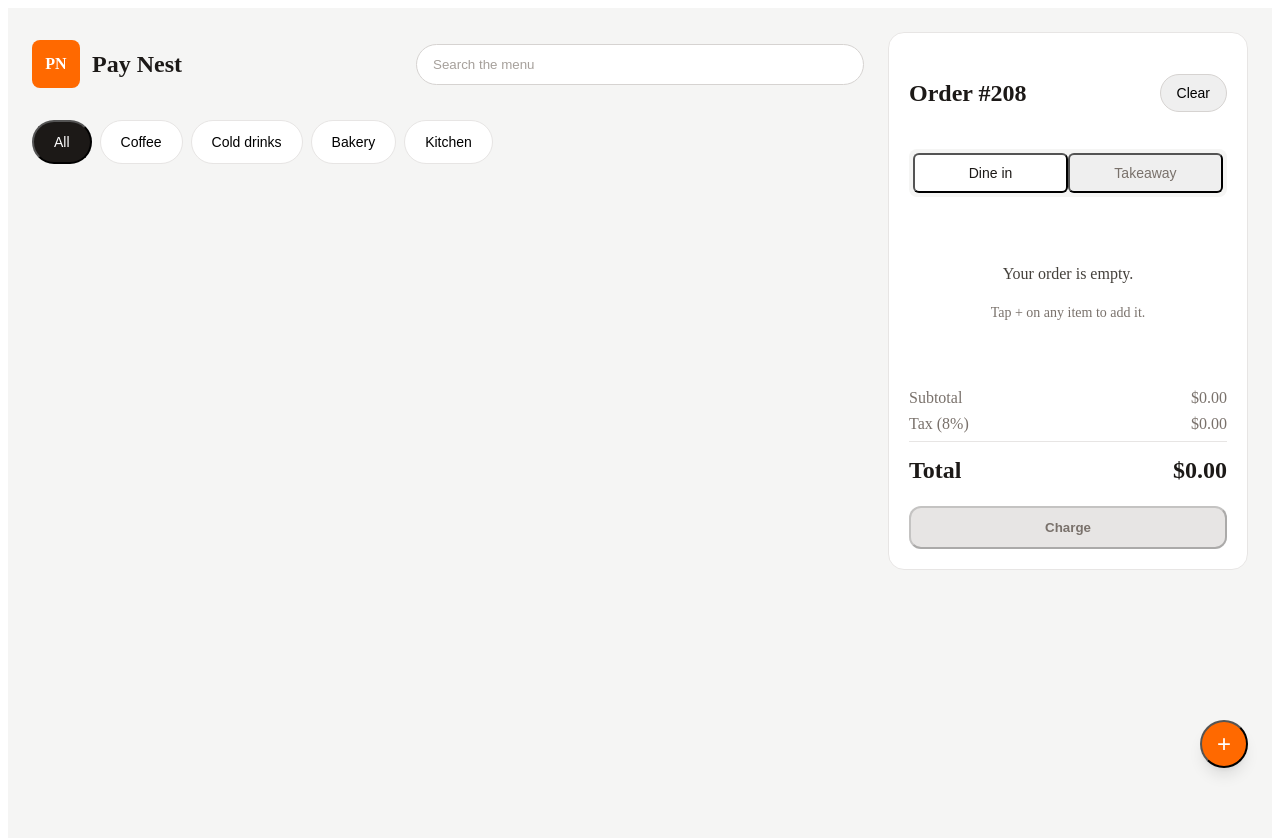
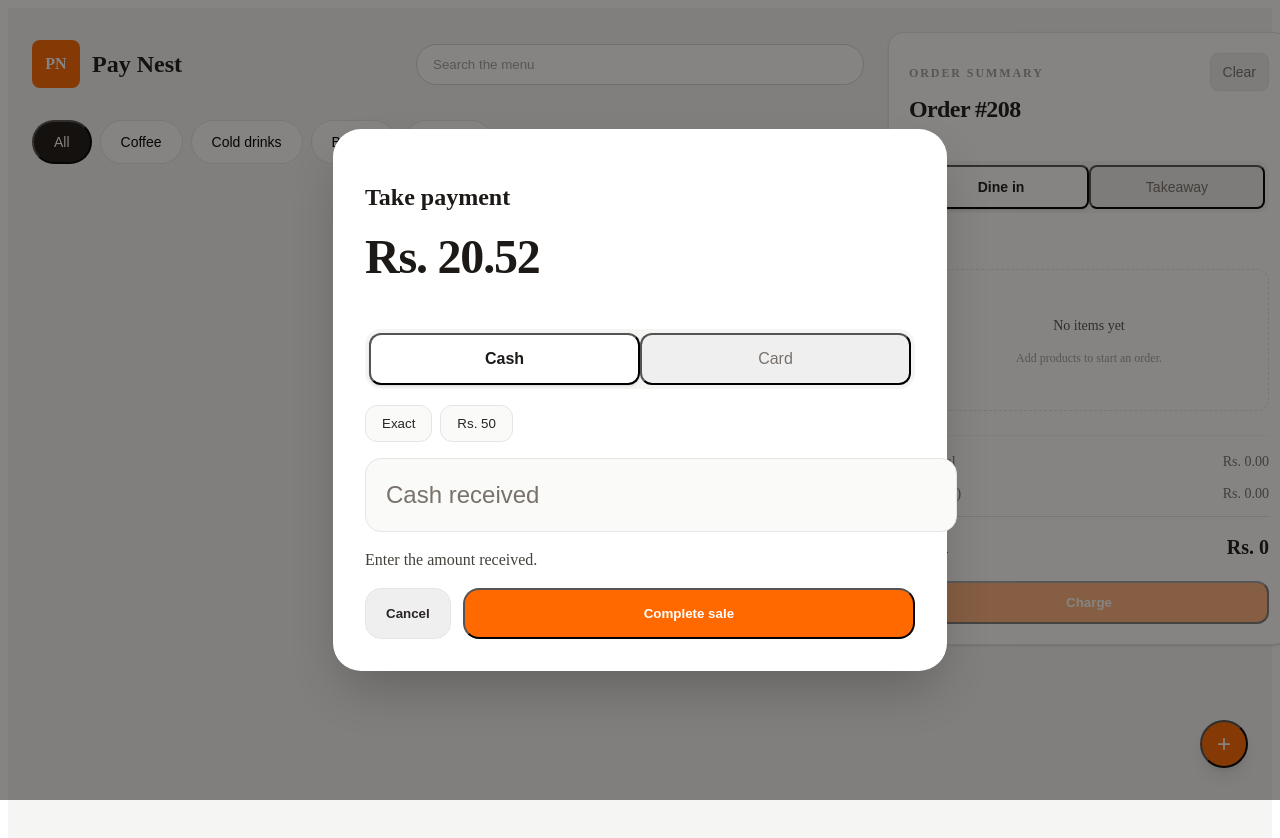
Before and after one commit to sakunathejan/daily-mart-pos-system, a React (Vite) app: page / in a window 1280 px wide. Shown: the top 838 px of the page. Built offline with nearby package versions, Linux system fonts and the light colour scheme.

Commit message:
feat: enhance product management with ChargePopUp; update AddProduct, ProductMenu, and Receipt components

```diff
--- a/src/App.jsx
+++ b/src/App.jsx
@@ -1,20 +1,36 @@
 import NavBar from "./components/NavBar";
 import Receipt from "./components/Receipt";
 import AddProduct from "./components/AddProduct";
+import { useState } from "react";
+import ChargePopUp from "./components/ChargePopUp";
 
 function App() {
+
+  const [choosedProduct, setChoosedProduct] = useState([]);
+  const [subTotal, setSubTotal] = useState(0.00);
+
+  function handleChoosedProduct(product) {
+    setChoosedProduct(currentProducts => [...currentProducts, product]);
+  }
+
+  function handleSubTotal(price) {
+
+    setSubTotal(s => s + Number(price));
+  }
+
   return (
     <main className="min-h-screen bg-stone-100 p-4 sm:p-6">
       <div className="mx-auto grid max-w-screen-2xl grid-cols-1 gap-6 lg:grid-cols-[minmax(0,1fr)_320px] xl:grid-cols-[minmax(0,1fr)_360px]">
         <div className="min-w-0">
           <NavBar />
-          <AddProduct />
+          <AddProduct onChooseProduct={handleChoosedProduct} subTotalProductsPrice={handleSubTotal} />
         </div>
 
-        <aside className="lg:pt-0">
-          <Receipt />
-        </aside>
+
+        <Receipt choosedProduct={choosedProduct} subTotal={subTotal} />
       </div>
+
+      <ChargePopUp />
     </main>
   );
 }
--- /dev/null
+++ b/src/components/ChargePopUp.jsx
@@ -0,0 +1,79 @@
+function ChargePopUp(){
+  return (
+    <div className="fixed inset-0 z-50 flex items-center justify-center bg-stone-950/50 p-4">
+      <section
+        role="dialog"
+        aria-modal="true"
+        aria-labelledby="payment-title"
+        className="w-full max-w-[550px] rounded-[28px] bg-white p-6 shadow-2xl sm:p-8"
+      >
+        <h2 id="payment-title" className="text-2xl font-bold text-stone-900">
+          Take payment
+        </h2>
+        <p className="mt-4 text-5xl font-bold tracking-tight text-stone-900">
+          Rs. 20.52
+        </p>
+
+        <div className="mt-8 grid grid-cols-2 rounded-2xl bg-stone-100 p-1">
+          <button
+            type="button"
+            className="rounded-xl bg-white py-3 text-base font-semibold text-stone-900 shadow-sm"
+          >
+            Cash
+          </button>
+          <button
+            type="button"
+            className="rounded-xl py-3 text-base font-medium text-stone-500"
+          >
+            Card
+          </button>
+        </div>
+
+        <div className="mt-4 flex gap-2">
+          <button
+            type="button"
+            className="rounded-xl border border-stone-200 bg-stone-50 px-4 py-2.5 font-medium text-stone-800"
+          >
+            Exact
+          </button>
+          <button
+            type="button"
+            className="rounded-xl border border-stone-200 bg-stone-50 px-4 py-2.5 font-medium text-stone-800"
+          >
+            Rs. 50
+          </button>
+        </div>
+
+        <label htmlFor="cash-received" className="sr-only">
+          Cash received
+        </label>
+        <input
+          id="cash-received"
+          type="number"
+          inputMode="decimal"
+          placeholder="Cash received"
+          className="mt-4 h-[70px] w-full rounded-2xl border border-stone-200 bg-stone-50 px-5 text-2xl text-stone-900 outline-none placeholder:text-stone-500 focus:border-orange-400 focus:ring-2 focus:ring-orange-100"
+        />
+        <p className="mt-4 text-base text-stone-700">
+          Enter the amount received.
+        </p>
+
+        <div className="mt-4 grid grid-cols-[auto_1fr] gap-3">
+          <button
+            type="button"
+            className="rounded-2xl border border-stone-200 px-5 py-4 font-semibold text-stone-800"
+          >
+            Cancel
+          </button>
+          <button
+            type="button"
+            className="rounded-2xl bg-orange-500 px-5 py-4 font-semibold text-white"
+          >
+            Complete sale
+          </button>
+        </div>
+      </section>
+    </div>
+  );
+}
+export default ChargePopUp
--- a/src/components/ProductMenu.jsx
+++ b/src/components/ProductMenu.jsx
@@ -1,4 +1,7 @@
-function ProductMenu({ product }) {
+function ProductMenu({ product, onChooseProduct, subTotalProductsPrice }) {
+
+  const imageUrl = ``;
+
   return (
     <section className="mt-6">
       <nav className="flex gap-2 overflow-x-auto pb-1">
@@ -9,25 +12,35 @@ function ProductMenu({ product }) {
         <button type="button" className="shrink-0 rounded-full border border-stone-200 bg-white px-5 py-2.5 text-sm">Kitchen</button>
       </nav>
 
-      <div className="mt-5 grid grid-cols-1 gap-4 sm:grid-cols-2 2xl:grid-cols-3">
+      <div className="mt-5 grid grid-cols-1 gap-4 sm:grid-cols-2 lg:grid-cols-3 2xl:grid-cols-4">
         {product.map((item, index) => (
-          <article key={`${item.productName}-${index}`} className="overflow-hidden rounded-2xl border border-stone-200 bg-white shadow-sm">
-            <div className="h-40 rounded-t-2xl bg-orange-100"></div>
+
+          <article key={index} className="overflow-hidden rounded-2xl border border-stone-200 bg-white shadow-sm">
+            {item.image? item.image && (
+              <div className="h-40 rounded-t-2xl bg-orange-100">
+                <img src={item.image} alt={item.productName} className="h-full w-full object-cover"/>
+              </div>
+            ):
+              ( <div className="h-40 rounded-t-2xl bg-orange-100">
+                  <img src={`https://placehold.co/600x400/orange/white?text=${item.productName}`} alt={item.productName} className="h-full w-full object-cover"/>
+                </div>
+              )
+            }
             <div className="p-4">
               <h2 className="font-semibold text-stone-900">{item.productName}</h2>
               <p className="mt-1 min-h-10 text-sm text-stone-500">{item.description || "No description"}</p>
+
               <div className="mt-3 flex items-center justify-between gap-3">
-                <span className="font-bold text-stone-900">{item.price ? `$${item.price}` : "$0.00"}</span>
-                <button type="button" className="flex h-10 w-10 items-center justify-center rounded-full bg-orange-500 text-xl text-white">
-                  +
-                </button>
+                <span className="font-bold text-stone-900">{item.price ? `Rs.${item.price}` : "Rs.0.00"}</span>
+                <button type="button" className="flex h-10 w-10 items-center justify-center rounded-full bg-orange-500 text-xl text-white" onClick={() => {onChooseProduct(item); subTotalProductsPrice(item.price)}}>+</button>
               </div>
             </div>
           </article>
-
         ))}
 
       </div>
+
+
     </section>
   );
 }
--- a/src/components/Receipt.jsx
+++ b/src/components/Receipt.jsx
@@ -1,59 +1,86 @@
-function Receipt() {
+function Receipt({ choosedProduct, subTotal }) {
+  const tax = Number(subTotal) * 0.08;
+  const total = Number(subTotal + tax);
+
   return (
-    <aside className="h-fit rounded-2xl border border-stone-200 bg-white p-5 lg:sticky lg:top-6">
-      <header className="flex items-center justify-between">
-        <h1 className="text-2xl font-bold text-stone-900">Order #208</h1>
+    <div className="h-fit w-full rounded-2xl border border-stone-200 bg-white p-5 shadow-sm lg:sticky lg:top-6">
+      <header className="flex items-start justify-between gap-3">
+        <div>
+          <p className="text-xs font-semibold uppercase tracking-[0.16em] text-stone-400">Order summary</p>
+          <h1 className="mt-1 text-2xl font-bold tracking-tight text-stone-900">Order #208</h1>
+        </div>
         <button
           type="button"
-          className="rounded-full border border-stone-300 px-4 py-2 text-sm"
+          className="rounded-lg border border-stone-200 px-3 py-2 text-sm font-medium text-stone-500 transition hover:border-red-200 hover:bg-red-50 hover:text-red-600"
         >
           Clear
         </button>
       </header>
 
-      <div className="mt-4 grid grid-cols-2 rounded-lg bg-stone-100 p-1">
+      <div className="mt-5 grid grid-cols-2 rounded-xl bg-stone-100 p-1">
         <button
           type="button"
-          className="rounded-md bg-white py-2 text-sm font-medium text-stone-900"
+          className="rounded-lg bg-white py-2.5 text-sm font-semibold text-stone-900 shadow-sm"
         >
           Dine in
         </button>
         <button
           type="button"
-          className="rounded-md py-2 text-sm text-stone-500"
+          className="rounded-lg py-2.5 text-sm font-medium text-stone-500"
         >
           Takeaway
         </button>
       </div>
 
-      <div className="flex h-48 flex-col items-center justify-center text-center">
-        <p className="text-stone-700">Your order is empty.</p>
-        <p className="mt-1 text-sm text-stone-500">Tap + on any item to add it.</p>
+      <div className="mt-6">
+        <h2 className="text-sm font-semibold text-stone-800">Items</h2>
+        <div className="mt-3 max-h-64 space-y-2 overflow-y-auto">
+          {choosedProduct.length === 0 ? (
+            <div className="rounded-xl border border-dashed border-stone-200 px-4 py-8 text-center">
+              <p className="text-sm font-medium text-stone-600">No items yet</p>
+              <p className="mt-1 text-xs text-stone-400">Add products to start an order.</p>
+            </div>
+          ) : (
+            choosedProduct.map((item, index) => (
+              <div key={index} className="flex items-center justify-between gap-3 rounded-xl bg-stone-50 px-4 py-3">
+                {item.image?<div className="flex h-11 w-11 shrink-0 items-center justify-center rounded-lg bg-orange-100 text-orange-500">
+                  <img src={item.image} alt={item.productName} className="h-full w-full object-cover"/>
+                </div> :
+
+                <div className="flex h-11 w-11 shrink-0 items-center justify-center rounded-lg bg-orange-100 text-orange-500">
+                  <img src={`https://placehold.co/600x400/orange/white?text=${item.productName}`} alt={item.productName} className="h-full w-full object-cover"/>
+                </div>
+                }
+
+                <div className="min-w-0">
+                  <p className="truncate text-sm font-semibold text-stone-800">{item.productName}</p>
+                  <p className="mt-0.5 text-xs text-stone-400">Product</p>
+                </div>
+                <p className="shrink-0 text-sm font-semibold text-stone-900">Rs. {item.price}</p>
+              </div>
+            ))
+          )}
+        </div>
       </div>
 
-      <div className="space-y-2 text-stone-500">
-        <div className="flex justify-between">
+      <div className="mt-6 space-y-3 border-t border-stone-100 pt-4 text-sm">
+        <div className="flex justify-between text-stone-500">
           <span>Subtotal</span>
-          <span>$0.00</span>
+          <span>{`Rs. ${subTotal}.00`}</span>
         </div>
-        <div className="flex justify-between">
+        <div className="flex justify-between text-stone-500">
           <span>Tax (8%)</span>
-          <span>$0.00</span>
+          <span>{`Rs. ${tax.toFixed(2)}`}</span>
         </div>
-        <div className="flex items-center justify-between border-t border-stone-200 pt-3 text-stone-900">
-          <span className="text-2xl font-bold">Total</span>
-          <span className="text-2xl font-bold">$0.00</span>
+        <div className="flex items-center justify-between border-t border-stone-200 pt-4 text-stone-900">
+          <span className="text-lg font-bold">Total</span>
+          <span className="text-xl font-bold">{`Rs. ${total}`}</span>
         </div>
       </div>
 
       <button
-        type="button"
-        disabled
-        className="mt-5 w-full rounded-xl bg-stone-200 px-4 py-3 font-semibold text-stone-500"
-      >
-        Charge
-      </button>
-    </aside>
+        type="button" className="mt-5 w-full rounded-xl bg-orange-500 px-4 py-3 font-semibold text-white opacity-50" > Charge </button>
+    </div>
   );
 }
 
```
Also changed, not shown: src/components/AddProduct.jsx (+28 -3 lines).
